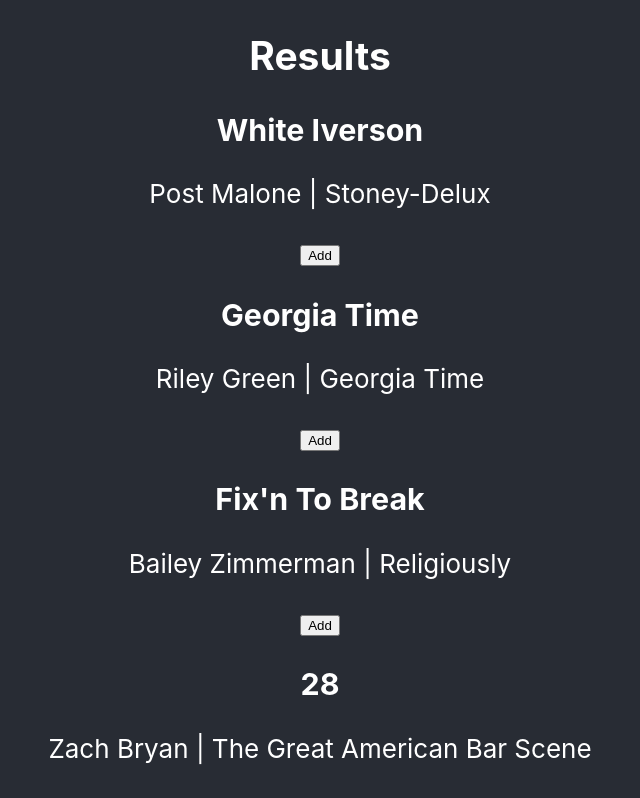
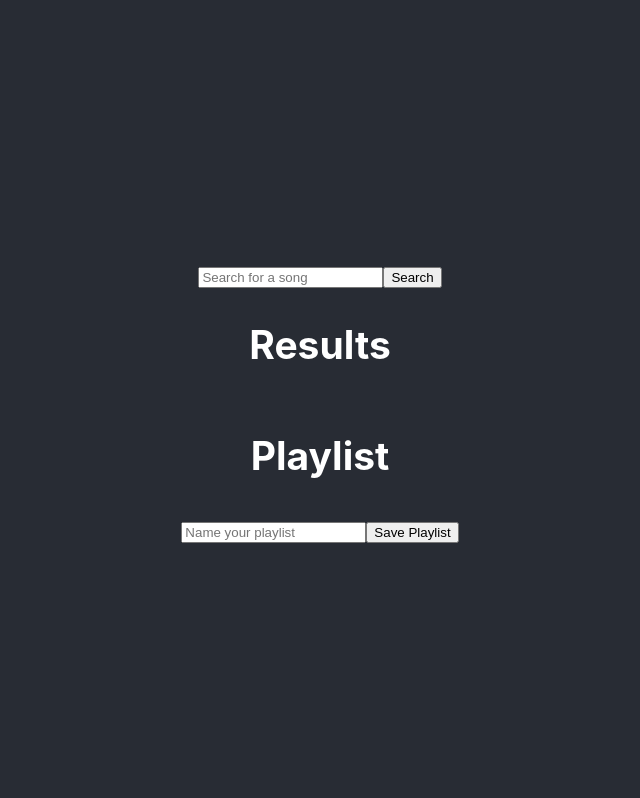
Before and after one commit to clmilholland/jammming-project, a React (Create React App) app: page / in a window 1280 px wide. Shown: the top 798 px of the page, without its empty margins (320-960 px from the left). Built offline with nearby package versions, Linux system fonts and the light colour scheme.

Commit message:
Connected app to Spotify so users can search the database for songs

```diff
--- a/src/App.js
+++ b/src/App.js
@@ -3,35 +3,19 @@
 import './App.css';
 import Playlist from './components/playlist';
 import SearchResults from './components/searchResults';
+import SearchBar from './components/searchBar';
+import Spotify from './utilities/spotify';
 
 function App() {
 
-  const [searchResults, setSearchResults] = useState([
-    {
-        name: 'White Iverson',
-        artist: 'Post Malone',
-        album: 'Stoney-Delux',
-        id: 1
-    },
-    {
-        name: 'Georgia Time',
-        artist: 'Riley Green',
-        album: 'Georgia Time',
-        id: 2
-    },
-    {
-        name: "Fix'n To Break",
-        artist: 'Bailey Zimmerman',
-        album: 'Religiously',
-        id: 3
-    },
-    {
-        name: '28',
-        artist: 'Zach Bryan',
-        album: 'The Great American Bar Scene',
-        id: 4
-    }
-]);
+  const [searchResults, setSearchResults] = useState([]);
+
+  const search = (userInput) => {
+    Spotify.search(userInput).then(setSearchResults);
+  }
+
+
+
 
   const [playlistSongs, setPlaylistSongs] = useState([]);
 
@@ -58,8 +42,14 @@
   return (
     <div className="App">
       <header className="App-header">
+        <SearchBar setSearch={search}/>
         <SearchResults searchResults={searchResults} addSong={addSong} />
-        <Playlist playlistSongs={playlistSongs} removeSong={removeSong} namePlaylist={namePlaylist} />
+        <Playlist
+          playlistSongs={playlistSongs}
+          removeSong={removeSong}
+          namePlaylist={namePlaylist}
+          savePlaylist={savePlaylist}
+        />
       </header>
     </div>
   );
--- a/src/components/playlist.js
+++ b/src/components/playlist.js
@@ -1,19 +1,19 @@
 import React from 'react';
 import TrackList from './tracklist';
 
-const Playlist = ({playlistSongs, removeSong, namePlaylist}) => {
+const Playlist = ({playlistSongs, removeSong, namePlaylist, savePlaylist}) => {
 
     const handlePlaylistName = (event) => {
         event.preventDefault()
         namePlaylist(event.target.value)
     };
-    //console.log(playlistTracks)
+
     return (
         <div>
             <h2>Playlist</h2>
             <TrackList songs={playlistSongs} removeSong={removeSong} forRemoval={true} />
             <input type='text' placeholder='Name your playlist' onChange={handlePlaylistName}/>
-            <button>Save Playlist</button>
+            <button onClick={savePlaylist}>Save Playlist</button>
         </div>
     )
 };
--- a/src/components/searchBar.js
+++ b/src/components/searchBar.js
@@ -0,0 +1,24 @@
+import React, { useState } from "react";
+
+const SearchBar = ({setSearch}) => {
+
+    const [userInput, setUserInput] = useState('');
+
+    const handleSearch = (event) => {
+        event.preventDefault();
+        setUserInput(event.target.value);
+    };
+
+    const search = () => {
+        setSearch(userInput);
+    }
+
+    return (
+        <div>
+            <input type="text"  onChange={handleSearch} placeholder="Search for a song"/>
+            <button onClick={search}>Search</button>
+        </div>
+    )
+};
+
+export default SearchBar;
--- /dev/null
+++ b/src/utilities/spotify.js
@@ -0,0 +1,53 @@
+import React from "react";
+
+const clientId = 'db2b5c0317d04f3db823a2ed3a67af40';
+const redirectUri = 'http://localhost:3000/'
+let accessToken;
+
+
+
+const Spotify = {
+    getAccessToken() {
+        if (accessToken) {
+          return accessToken;
+        }
+
+        const accessTokenMatch = window.location.href.match(/access_token=([^&]*)/);
+        const expiresInMatch = window.location.href.match(/expires_in=([^&]*)/);
+        if (accessTokenMatch && expiresInMatch) {
+          accessToken = accessTokenMatch[1];
+          const expiresIn = Number(expiresInMatch[1]);
+          window.setTimeout(() => accessToken = '', expiresIn * 1000);
+          window.history.pushState('Access Token', null, '/'); // This clears the parameters, allowing us to grab a new access token when it expires.
+          return accessToken;
+        } else {
+          const accessUrl = `https://accounts.spotify.com/authorize?client_id=${clientId}&response_type=token&scope=playlist-modify-public&redirect_uri=${redirectUri}`;
+          window.location = accessUrl;
+        }
+      },
+
+      search (input) {
+        const accessToken = Spotify.getAccessToken();
+        return fetch(`https://api.spotify.com/v1/search?type=track&q=${input}`, {
+            headers: {
+              Authorization: `Bearer ${accessToken}`
+            }
+          }).then(response => {
+            return response.json();
+          }).then(jsonResponse => {
+            if (!jsonResponse.tracks) {
+              return [];
+            }
+            return jsonResponse.tracks.items.map(track => ({
+              id: track.id,
+              name: track.name,
+              artist: track.artists[0].name,
+              album: track.album.name,
+              uri: track.uri
+            }));
+          });
+      },
+
+};
+
+export default Spotify;
```
